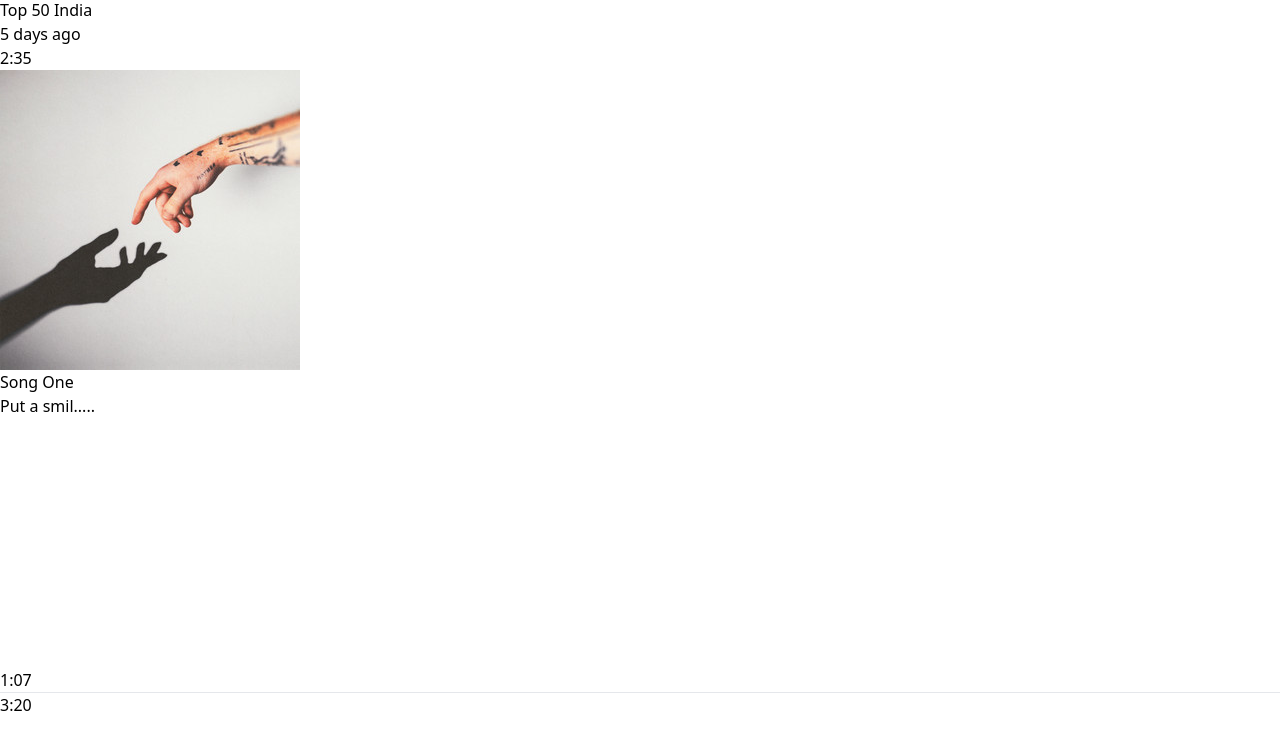
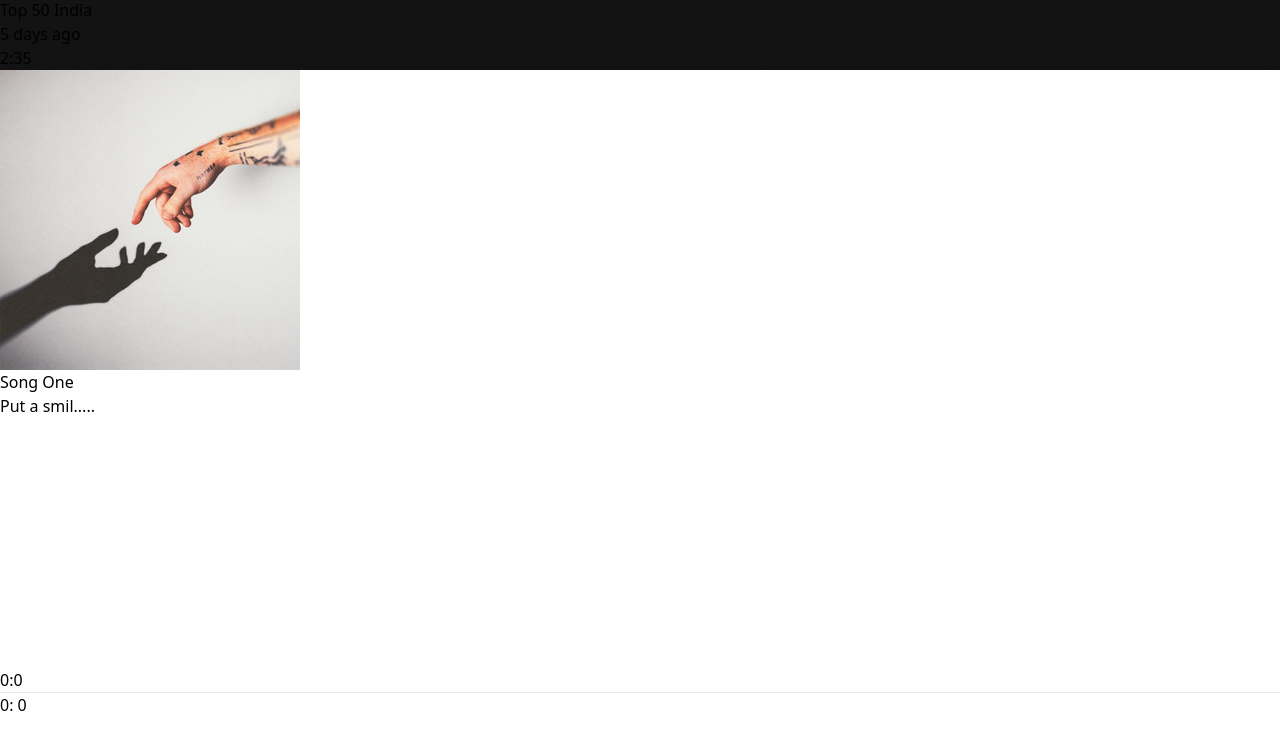
Before and after one commit to kumar543217/SpotifyClone-my-project, a React (Vite) app: page /album/1 in a window 1280 px wide. Shown: the part 4417-5166 px from the top of the page. Built offline with nearby package versions, Linux system fonts and the light colour scheme.

Commit message:
i Add some function and feature

```diff
--- a/src/App.jsx
+++ b/src/App.jsx
@@ -1,16 +1,22 @@
-import React from 'react'
+import React, { useContext } from 'react'
 import Sidebar from './compoents/Sidebar'
 import Player from './compoents/Player'
 import Display from './compoents/Display'
+import { PlayerContext } from './context/PlayerContext'
 
 const App = () => {
+
+  const {audioRef, track} = useContext( PlayerContext)
+
+
   return (
     <div className=' h-screen bg-black '>
-     <div className='h-[90%] flex'>
-      <Sidebar/>
-      <Display/>
-     </div>
-     <Player/>
+      <div className='h-[90%] flex'>
+        <Sidebar />
+        <Display />
+      </div>
+      <Player />
+      <audio ref={audioRef} src={track.file} preload='auto'></audio>
     </div>
   )
 }
--- a/src/compoents/Display.jsx
+++ b/src/compoents/Display.jsx
@@ -1,14 +1,31 @@
-import React from 'react'
-import { Route, Routes } from 'react-router-dom'
+import React, { useEffect, useRef } from 'react'
+import { Route, Routes, useLocation } from 'react-router-dom'
 import DisplayHome from './DisplayHome'
 import DisplayAlbum from './DisplayAlbum'
+import { albumsData } from '../assets/assets'
 
 const Display = () => {
+
+  const displayRef = useRef()
+  const location = useLocation()
+  const isAlbum = location.pathname.includes("album")
+  const albumId = isAlbum ? location.pathname.slice(-1) : "";
+  const bgColor = albumsData[Number(albumId)].bgColor
+
+ useEffect(()=>{
+  if (isAlbum) {
+    displayRef.current.style.background = `linear-gradient(${bgColor}, #121212)`
+  }
+  else{
+    displayRef.current.style.backgour = "#121212"
+  }
+ })
+
   return (
-    <div className=' w-[100%] m-2 px-6 pt-4 rounded bg-[#121212] text-white overflow-auto lg:w-[75%] lg:ml-0 '>
+    <div ref={displayRef} className=' w-[100%] m-2 px-6 pt-4 rounded bg-[#121212] text-white overflow-auto lg:w-[75%] lg:ml-0 '>
       <Routes>
-        <Route path='/' element={<DisplayHome/>}/>
-        <Route path='/album/:id' element={<DisplayAlbum/>}/>
+        <Route path='/' element={<DisplayHome />} />
+        <Route path='/album/:id' element={<DisplayAlbum />} />
       </Routes>
     </div>
   )
--- a/src/compoents/Navebar.jsx
+++ b/src/compoents/Navebar.jsx
@@ -1,13 +1,17 @@
 import React from 'react'
 import { assets } from '../assets/assets'
+import { useNavigate } from 'react-router-dom'
 
 const Navebar = () => {
+
+    const navigate = useNavigate();
+
     return (
         <>
             <div className='w-full flex justify-between items-center font-semibold'>
                 <div className='flex items-center gap-2'>
-                    <img className='w-8 bg-black p-2 rounded-2xl cursor-pointer' src={assets.arrow_left} alt="" />
-                    <img className='w-8 bg-black p-2 rounded-2xl cursor-pointer' src={assets.arrow_right} alt="" />
+                    <img onClick={()=> navigate(-1)} className='w-8 bg-black p-2 rounded-2xl cursor-pointer' src={assets.arrow_left} alt="" />
+                    <img onClick={()=> navigate(1)} className='w-8 bg-black p-2 rounded-2xl cursor-pointer' src={assets.arrow_right} alt="" />
                 </div>
 
                 <div className='flex items-center gap-4 '>
--- a/src/compoents/Player.jsx
+++ b/src/compoents/Player.jsx
@@ -1,15 +1,19 @@
-import React from 'react'
-import { assets, songsData } from '../assets/assets'
+import React, { useContext } from 'react'
+import { assets,  } from '../assets/assets'
+import { PlayerContext } from '../context/PlayerContext'
 
 function Player() {
+
+    const { seekBar, seekBg, playStatus, play, pause, track, time } = useContext(PlayerContext)
+
     return (
         <div className='h-[10%] bg-black flex justify-between  items-center text-white px-4 gap-3 '>
             <div className=' hidden lg:flex items-center gap-4'>
-                <img className='w-12' src={songsData[0].image} alt="" />
+                <img className='w-12' src={track.image} alt="" />
 
                 <div>
-                    <p>{songsData[0].name}</p>
-                    <p>{songsData[0].desc.slice(0, 10)}.....</p>
+                    <p>{track.name}</p>
+                    <p>{track.desc.slice(0, 10)}.....</p>
                 </div>
             </div>
 
@@ -17,16 +21,21 @@
                 <div className=' flex gap-4'>
                     <img className='w-4 cursor-pointer' src={assets.shuffle_icon} alt="" />
                     <img className='w-4 cursor-pointer' src={assets.prev_icon} alt="" />
-                    <img className='w-4 cursor-pointer' src={assets.play_icon} alt="" />
+                    {
+                        playStatus
+                            ? <img onClick={pause} className='w-4 cursor-pointer' src={assets.pause_icon} alt="" />
+                            : <img onClick={play} className='w-4 cursor-pointer' src={assets.play_icon} alt="" />
+                    }
+
                     <img className='w-4 cursor-pointer' src={assets.next_icon} alt="" />
                     <img className='w-4 cursor-pointer' src={assets.loop_icon} alt="" />
                 </div>
                 <div className='flex items-center gap-5'>
-                    <p>1:07</p>
-                    <div className='w-[60vw] max-w-[500px] bg-gray-300 rounded-full cursor-pointer'>
-                        <hr className='h-1 border-none w-10 bg-green-800 rounded-full ' />
+                    <p>{time.currentTime.minute}:{time.currentTime.second}</p>
+                    <div ref={seekBg} className='w-[60vw] max-w-[500px] bg-gray-300 rounded-full cursor-pointer'>
+                        <hr ref={seekBar} className='h-1 border-none w-10 bg-green-800 rounded-full ' />
                     </div>
-                    <p>3:20</p>
+                    <p>{time.totalTime.minute}: {time.totalTime.second}</p>
                 </div>
             </div>
 
--- /dev/null
+++ b/src/context/PlayerContext.jsx
@@ -0,0 +1,68 @@
+import { createContext, useEffect, useRef, useState } from "react";
+import { songsData } from "../assets/assets";
+
+
+export const PlayerContext = createContext()
+
+const PlayerContextProvider = (props) => {
+
+    const audioRef = useRef();
+    const seekBg = useRef();
+    const seekBar = useRef();
+
+    const [track, setTrack] = useState(songsData[0])
+    const [playStatus, setPlayStatus] = useState(false)
+    const [time, setTime] = useState({
+        currentTime: {
+            second: 0,
+            minute: 0
+        },
+        totalTime: {
+            second: 0,
+            minute: 0,
+        }
+    })
+
+    const play = () =>{
+        audioRef.current.play();
+        setPlayStatus(true);
+    }
+
+    const pause = () =>{
+        audioRef.current.pause();
+        setPlayStatus(false);
+    }
+
+    useEffect(()=>{
+        audioRef.current.ontimeupdate = () =>{
+            setTime({
+                currentTime: {
+                    second: 0,
+                    minute: 0
+                },
+                totalTime: {
+                    second: 0,
+                    minute: 0,
+                }
+            })
+        }
+    },[audioRef])
+
+    const contextValue = {
+        audioRef,
+        seekBar,
+        seekBg,
+        track, setTrack,
+        playStatus, setPlayStatus,
+        time, setTime,
+        play, pause
+    }
+
+    return (
+        <PlayerContext.Provider value={contextValue}>
+            {props.children}
+        </PlayerContext.Provider>
+    )
+}
+
+export default PlayerContextProvider;
--- a/src/main.jsx
+++ b/src/main.jsx
@@ -3,11 +3,14 @@
 import App from './App.jsx'
 import './index.css'
 import { BrowserRouter } from "react-router-dom"
+import PlayerContextProvider from './context/PlayerContext.jsx'
 
 createRoot(document.getElementById('root')).render(
   <StrictMode>
     <BrowserRouter>
+      <PlayerContextProvider>
       <App />
+      </PlayerContextProvider>
     </BrowserRouter>
   </StrictMode>,
 )
```
